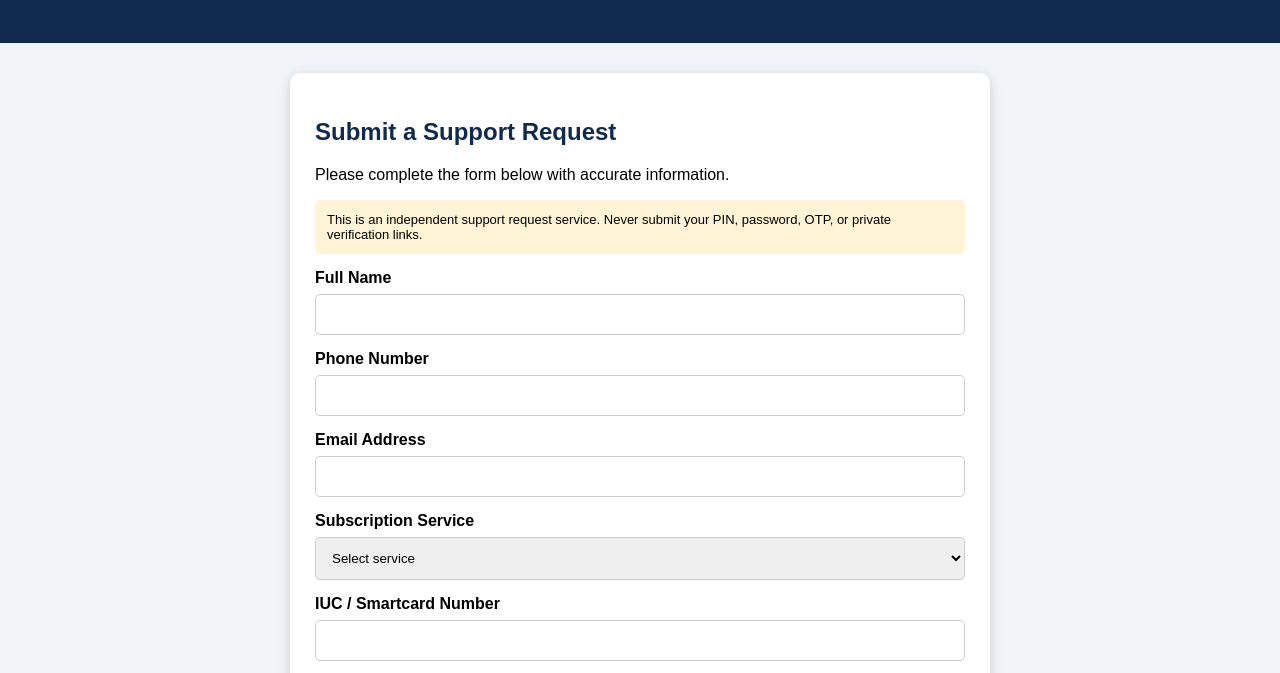
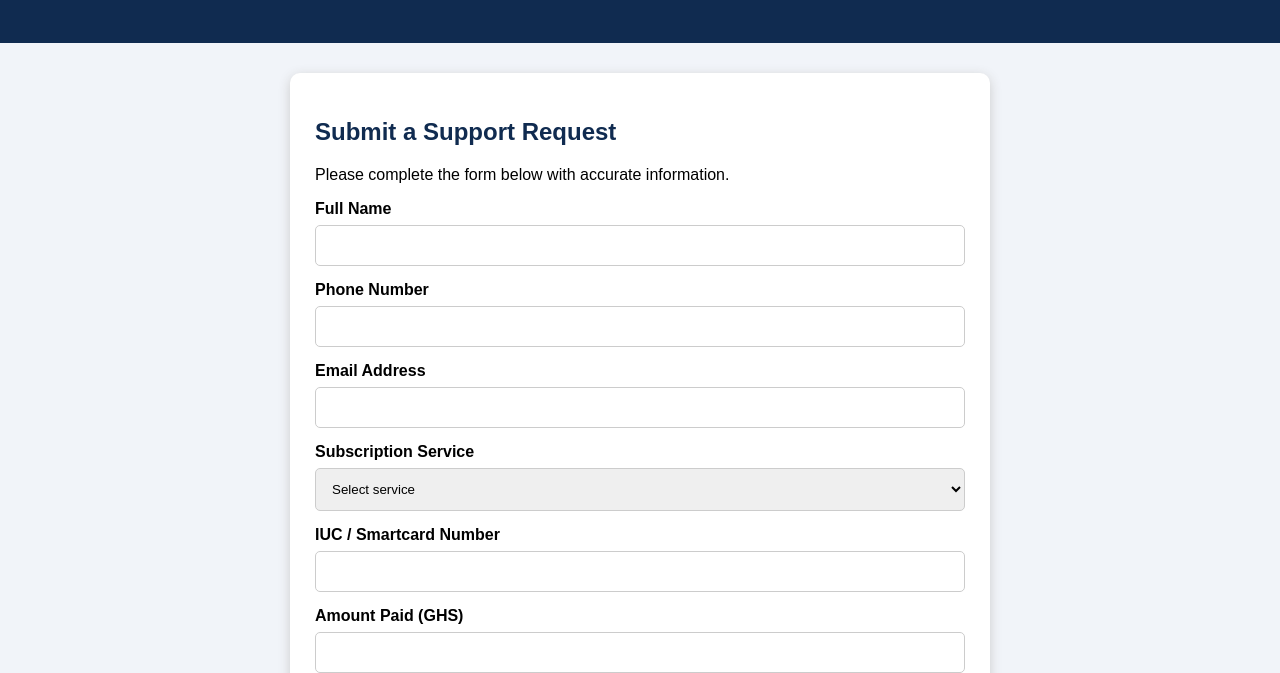
Before and after one commit to multichoicepaymentsupportcentre/subscription-resolution-centre, a plain HTML site: page index.html in a window 1280 px wide. Shown: the part 131-804 px from the top of the page. Drawn offline with nearby package versions, Linux system fonts and the light colour scheme.

Commit message:
Update index.html

```diff
--- a/index.html
+++ b/index.html
@@ -80,9 +80,7 @@ footer {
 
 <p>Please complete the form below with accurate information.</p>
 
-<div class="notice">
-This is an independent support request service. Never submit your PIN, password, OTP, or private verification links.
-</div>
+
 
 <form id="supportForm">
 
```
